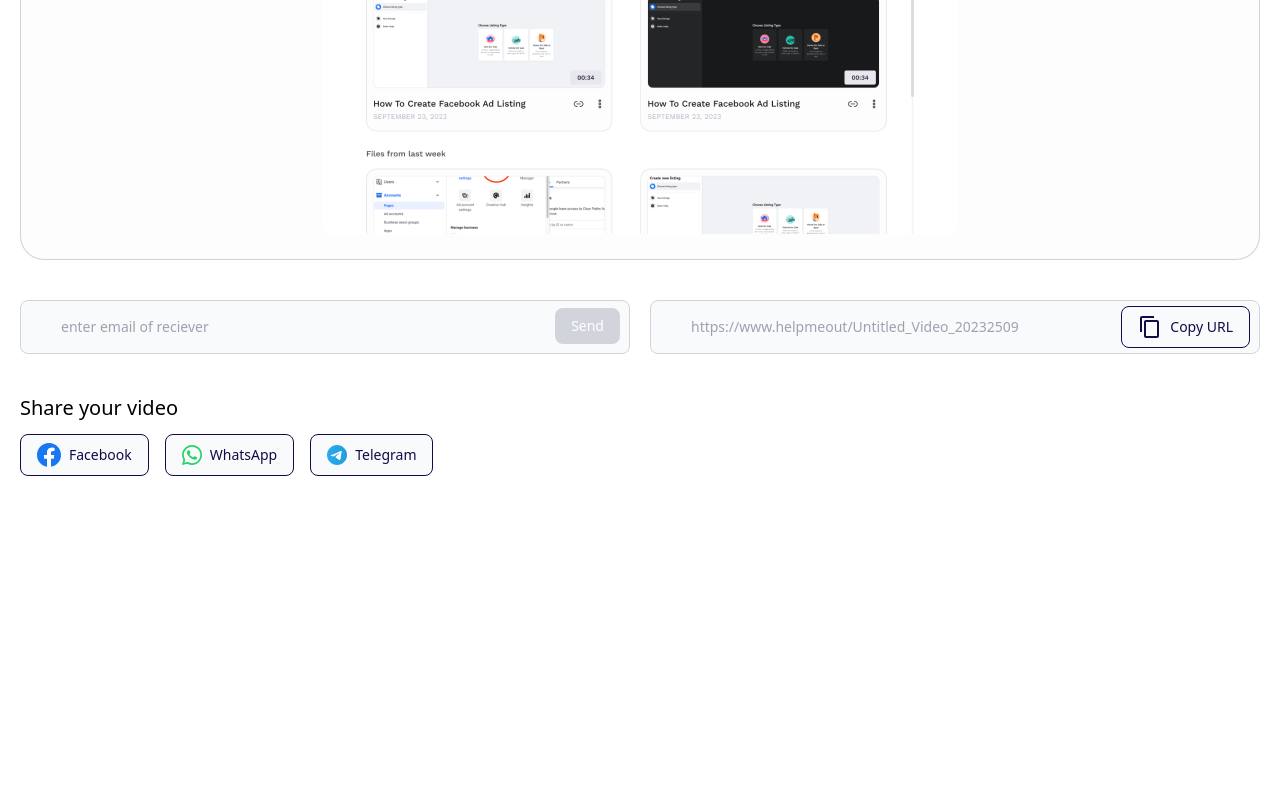
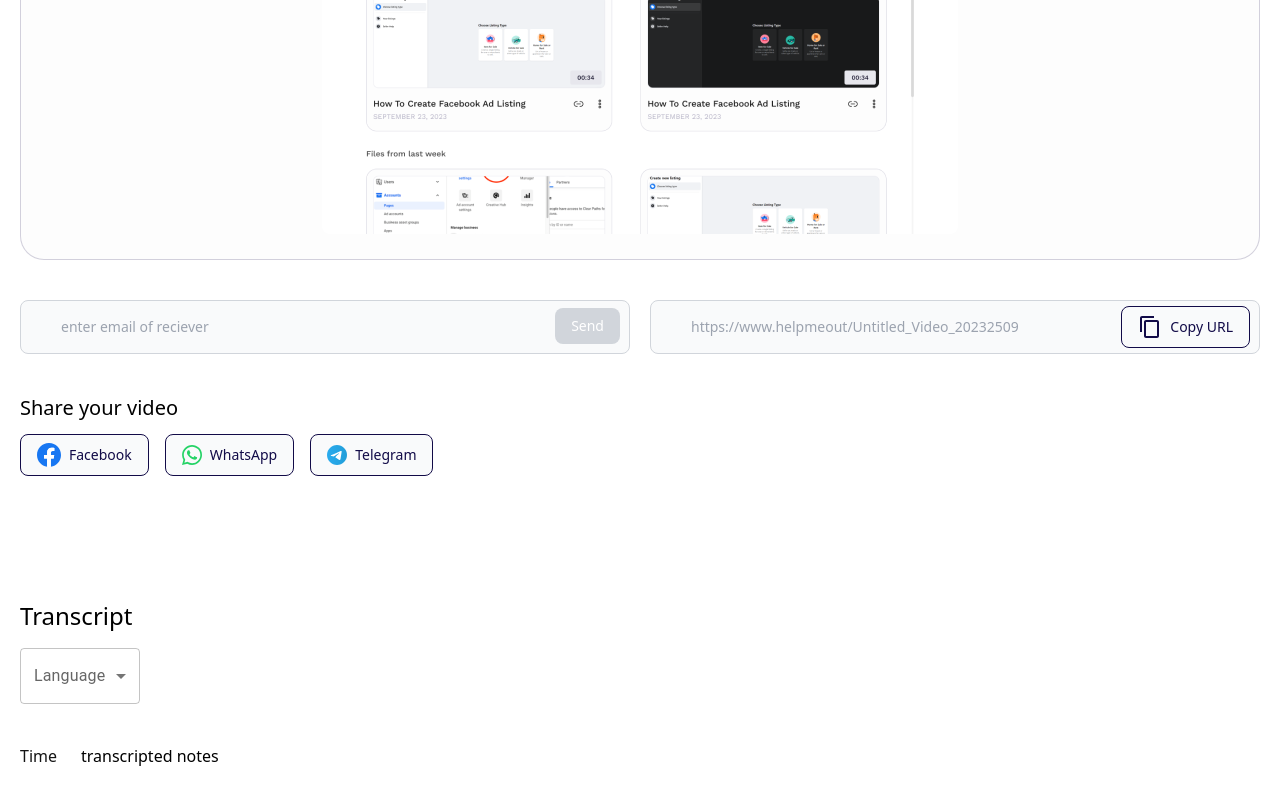
Before and after one commit to sultyl/HelpMeOutHNGX, a Next.js app: page /VideoDisplay in a window 1280 px wide. Shown: the part 634-1434 px from the top of the page. Before the commit the page ends 1174 px from the top, so only its background shows below. Built offline with nearby package versions, Linux system fonts and the light colour scheme.

Commit message:
transcript

```diff
--- a/pages/VideoDisplay.js
+++ b/pages/VideoDisplay.js
@@ -15,6 +15,11 @@ import Link from '@mui/material/Link';
 import DrawIcon from '@mui/icons-material/Draw';
 import styled from 'styled-components';
 import ContentCopyIcon from '@mui/icons-material/ContentCopy';
+import Box from '@mui/material/Box';
+import InputLabel from '@mui/material/InputLabel';
+import MenuItem from '@mui/material/MenuItem';
+import FormControl from '@mui/material/FormControl';
+import Select from '@mui/material/Select';
 
 const VideoBox = styled.div`
     display: flex;
@@ -37,6 +42,11 @@ const VideoBox = styled.div`
 
 export default function VideoDisplay() {
     const [open, setOpen] = React.useState(true);
+    const [language, setLanguage] = React.useState('');
+
+    const handleChange = (event) => {
+        setLanguage(event.target.value);
+    };
 
     const handleClick = () => {
         setOpen(!open);
@@ -173,6 +183,35 @@ export default function VideoDisplay() {
                             </button>
                         </div>
                     </div>
+                    <div className='flex flex-col w-full justify-center items-start mt-5 mb-28 gap-10'>
+                            <div className='flex flex-col items-start gap-4'>
+                                <h3 className='text-2xl'>Transcript</h3>
+                                <Box sx={{ minWidth: 120 }}>
+                                    <FormControl fullWidth>
+                                        <InputLabel id="demo-simple-select-label">Language</InputLabel>
+                                        <Select
+                                        labelId="demo-simple-select-label"
+                                        id="demo-simple-select"
+                                        value={language}
+                                        label="Language"
+                                        onChange={handleChange}
+                                        >
+                                        <MenuItem value={10}>English</MenuItem>
+                                        <MenuItem value={20}>Spanish</MenuItem>
+                                        <MenuItem value={30}>Arabic</MenuItem>
+                                        <MenuItem value={40}>French</MenuItem>
+                                        <MenuItem value={50}>German</MenuItem>
+                                        </Select>
+                                    </FormControl>
+                                </Box>
+                            </div>
+                            <div className='flex flex-col items-start gap-4'>
+                                <div className='flex flex-row gap-6'>
+                                    <h6 className='text-base text-[#141414]'>Time</h6>
+                                    <h5 className='text-base'>transcripted notes</h5>
+                                </div>
+                            </div>
+                        </div>
                 </div>
             </Center>
         </>
```
